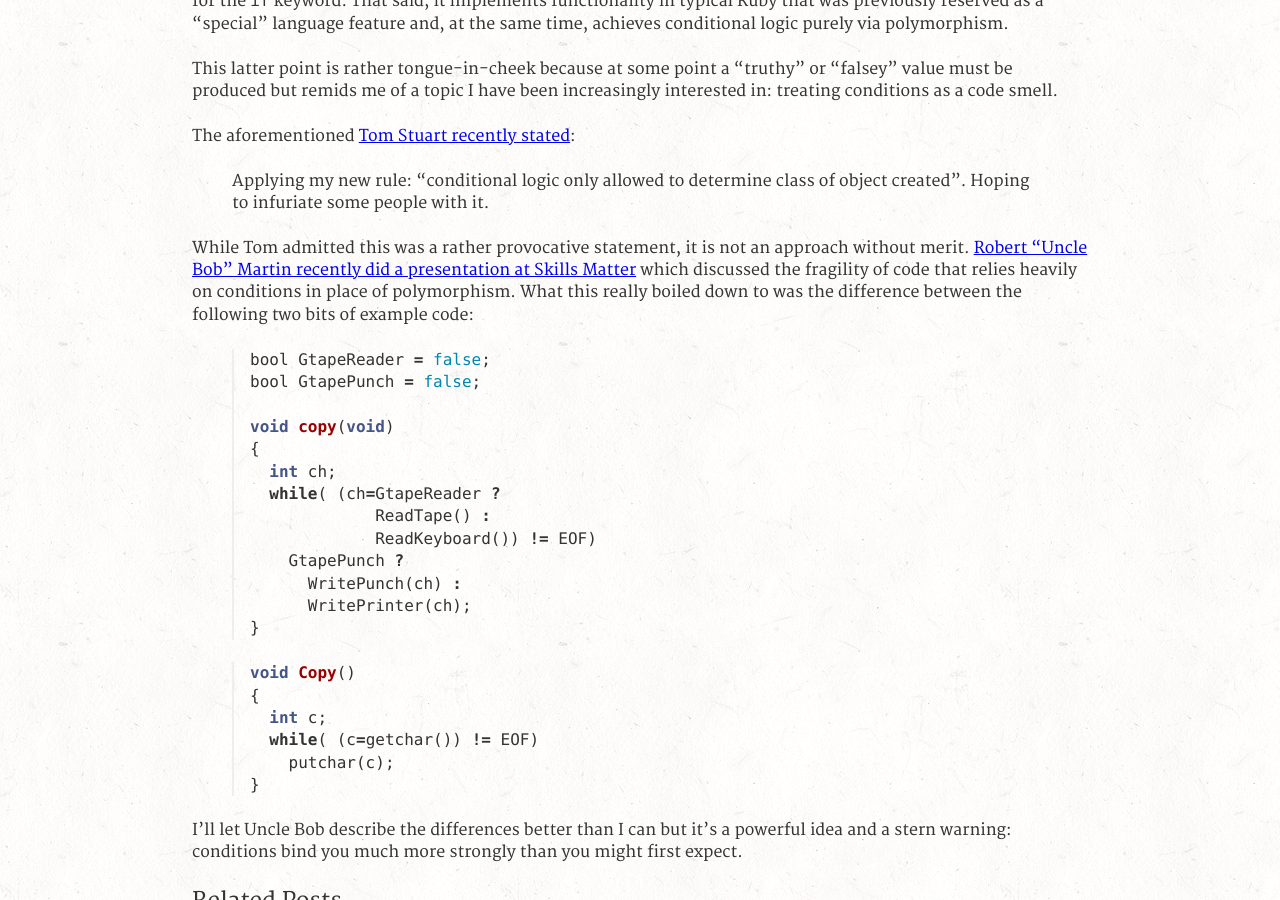
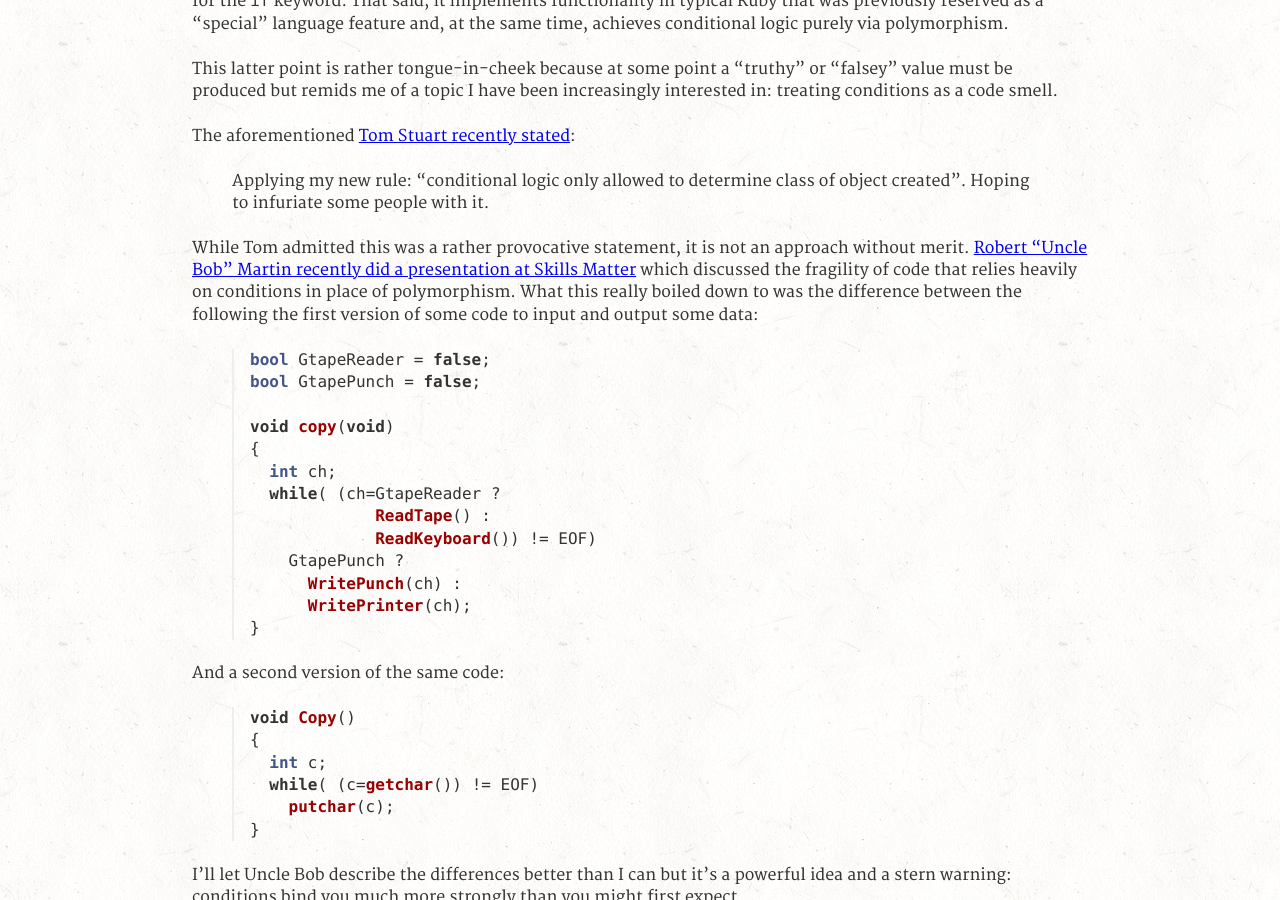
Before and after one commit to mudge/mudge.github.com, a Jekyll site: the page built from _posts/2012-07-09-implementing-if-in-ruby.markdown, in a window 1280 px wide and 900 px high, scrolled down 1149 px. Built offline with Jekyll 4.4.1, drawn with Linux system fonts in a browser that asks for light colours; Markdown is read by kramdown in place of the engine named in the settings; comment, search, counter and statistics services are not loaded.

Commit message:
Use better syntax highlighting.

```diff
--- a/_posts/2012-07-09-implementing-if-in-ruby.markdown
+++ b/_posts/2012-07-09-implementing-if-in-ruby.markdown
@@ -52,9 +52,9 @@ The aforementioned [Tom Stuart recently stated](https://twitter.com/mortice/stat
 
 > Applying my new rule: "conditional logic only allowed to determine class of object created". Hoping to infuriate some people with it.
 
-While Tom admitted this was a rather provocative statement, it is not an approach without merit. [Robert "Uncle Bob" Martin recently did a presentation at Skills Matter](http://skillsmatter.com/podcast/agile-scrum/uncle-bob-expert-insights) which discussed the fragility of code that relies heavily on conditions in place of polymorphism. What this really boiled down to was the difference between the following two bits of example code:
+While Tom admitted this was a rather provocative statement, it is not an approach without merit. [Robert "Uncle Bob" Martin recently did a presentation at Skills Matter](http://skillsmatter.com/podcast/agile-scrum/uncle-bob-expert-insights) which discussed the fragility of code that relies heavily on conditions in place of polymorphism. What this really boiled down to was the difference between the following the first version of some code to input and output some data:
 
-{% highlight c %}
+{% highlight csharp %}
 bool GtapeReader = false;
 bool GtapePunch = false;
 
@@ -70,7 +70,9 @@ void copy(void)
 }
 {% endhighlight %}
 
-{% highlight c %}
+And a second version of the same code:
+
+{% highlight csharp %}
 void Copy()
 {
   int c;
```
